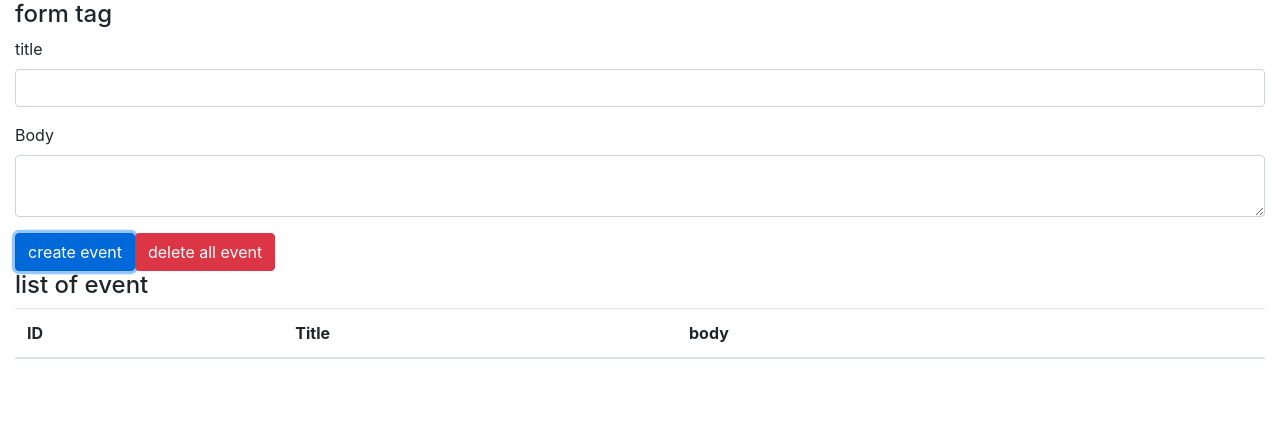
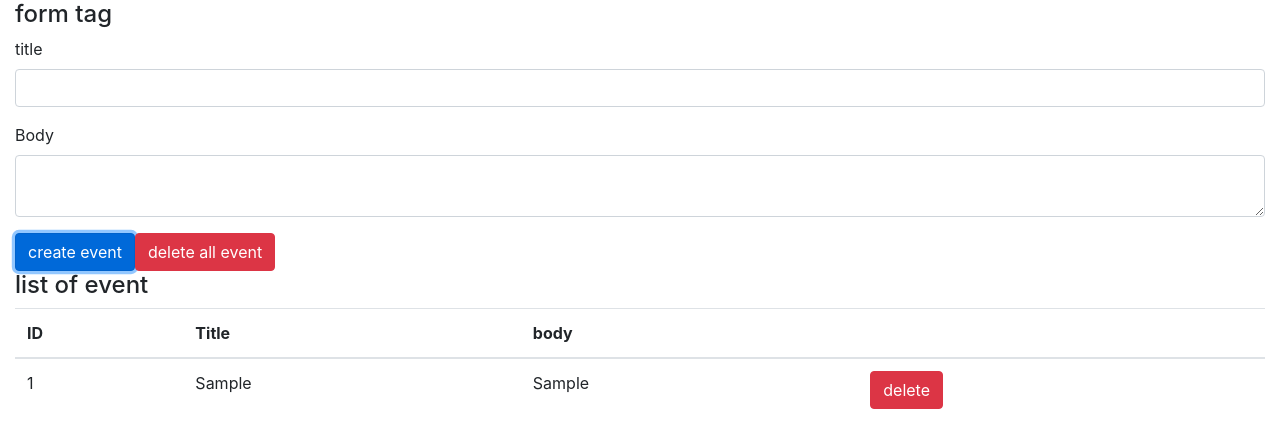
Before and after one commit to Taliko5/react-hooks-trainig-tasklist, a React (Create React App) app: page / in a window 1280 px wide. Both pictures are taken after typing "Sample", "Sample" into the empty fields and a click on the button "create event". Shown: the top 448 px of the page. Built offline with nearby package versions, Linux system fonts and the light colour scheme.

Commit message:
display table and delete button

```diff
--- a/src/Components/App.js
+++ b/src/Components/App.js
@@ -1,6 +1,7 @@
 import React, { useState, useReducer } from 'react';
 import 'bootstrap/dist/css/bootstrap.min.css';
 import reducer from '../reducers';
+import Event from './Event';
 
 const App = () => {
 	const [state, dispatch] = useReducer(reducer, []);
@@ -14,7 +15,6 @@ const App = () => {
 			title,
 			body,
 		});
-		console.log(state);
 		setTitle('');
 		setBody('');
 	};
@@ -57,10 +57,10 @@ const App = () => {
 						<th>body</th>
 						<th></th>
 					</tr>
-					{/* <tbody>
-
-					</tbody> */}
 				</thead>
+				<tbody>
+					{state.map((event, idx) =>  <Event key={idx} event={event} dispatch={dispatch}></Event>)}
+				</tbody>
 			</table>
 		</div>
 	);
--- /dev/null
+++ b/src/Components/Event.js
@@ -0,0 +1,28 @@
+import React from 'react';
+
+const Event = ({ dispatch, event }) => {
+  const id = event.id;
+  const handleClickDeleteButton = () => {
+    dispatch({ type: 'DELETE_EVENT', id });
+  }
+	return (
+		<>
+			<tr>
+				<td>{event.id}</td>
+				<td>{event.title}</td>
+				<td>{event.body}</td>
+				<td>
+					<button
+						type="button"
+						className="btn btn-danger"
+						onClick={handleClickDeleteButton}
+					>
+						delete
+					</button>
+				</td>
+			</tr>
+		</>
+	);
+};
+
+export default Event;
```
Also changed, not shown: 1 other file (tests, documents, lock files or other folders).
